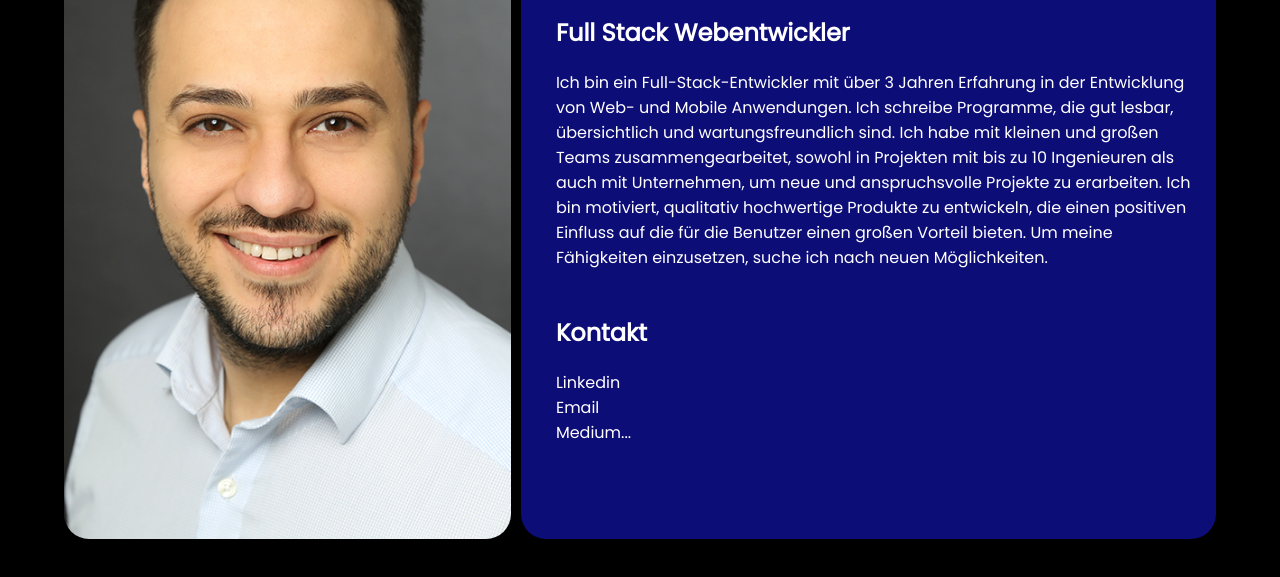
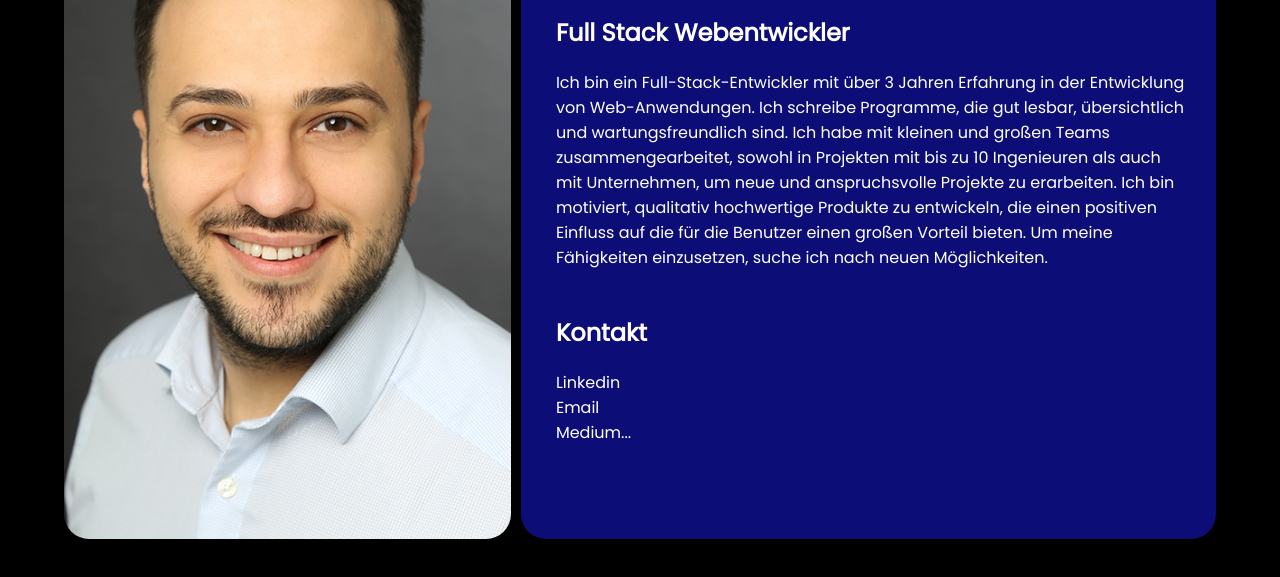
Before and after one commit to hesamde/website, a plain HTML site: page index.html in a window 1280 px wide. Shown: the part 151-728 px from the top of the page. Drawn offline with Linux system fonts and the light colour scheme.

Commit message:
Update index.html

```diff
--- a/index.html
+++ b/index.html
@@ -22,7 +22,7 @@
         <h1>Hallo, Ich bin Hesam</h1>
         <h2>Full Stack Webentwickler</h2>
         <div>
-          Ich bin ein Full-Stack-Entwickler mit über 3 Jahren Erfahrung in der Entwicklung von Web- und Mobile Anwendungen. Ich schreibe Programme, die gut lesbar, übersichtlich und wartungsfreundlich sind. Ich habe mit kleinen und großen Teams zusammengearbeitet, sowohl in Projekten mit bis zu 10 Ingenieuren als auch mit Unternehmen, um neue und anspruchsvolle Projekte zu erarbeiten. Ich bin motiviert, qualitativ hochwertige Produkte zu entwickeln, die einen positiven Einfluss auf die für die Benutzer einen großen Vorteil bieten. Um meine Fähigkeiten einzusetzen, suche ich nach neuen Möglichkeiten.
+          Ich bin ein Full-Stack-Entwickler mit über 3 Jahren Erfahrung in der Entwicklung von Web-Anwendungen. Ich schreibe Programme, die gut lesbar, übersichtlich und wartungsfreundlich sind. Ich habe mit kleinen und großen Teams zusammengearbeitet, sowohl in Projekten mit bis zu 10 Ingenieuren als auch mit Unternehmen, um neue und anspruchsvolle Projekte zu erarbeiten. Ich bin motiviert, qualitativ hochwertige Produkte zu entwickeln, die einen positiven Einfluss auf die für die Benutzer einen großen Vorteil bieten. Um meine Fähigkeiten einzusetzen, suche ich nach neuen Möglichkeiten.
           <br /><br />
           <h2>Kontakt</h2>
           <div class="a-container">
```
